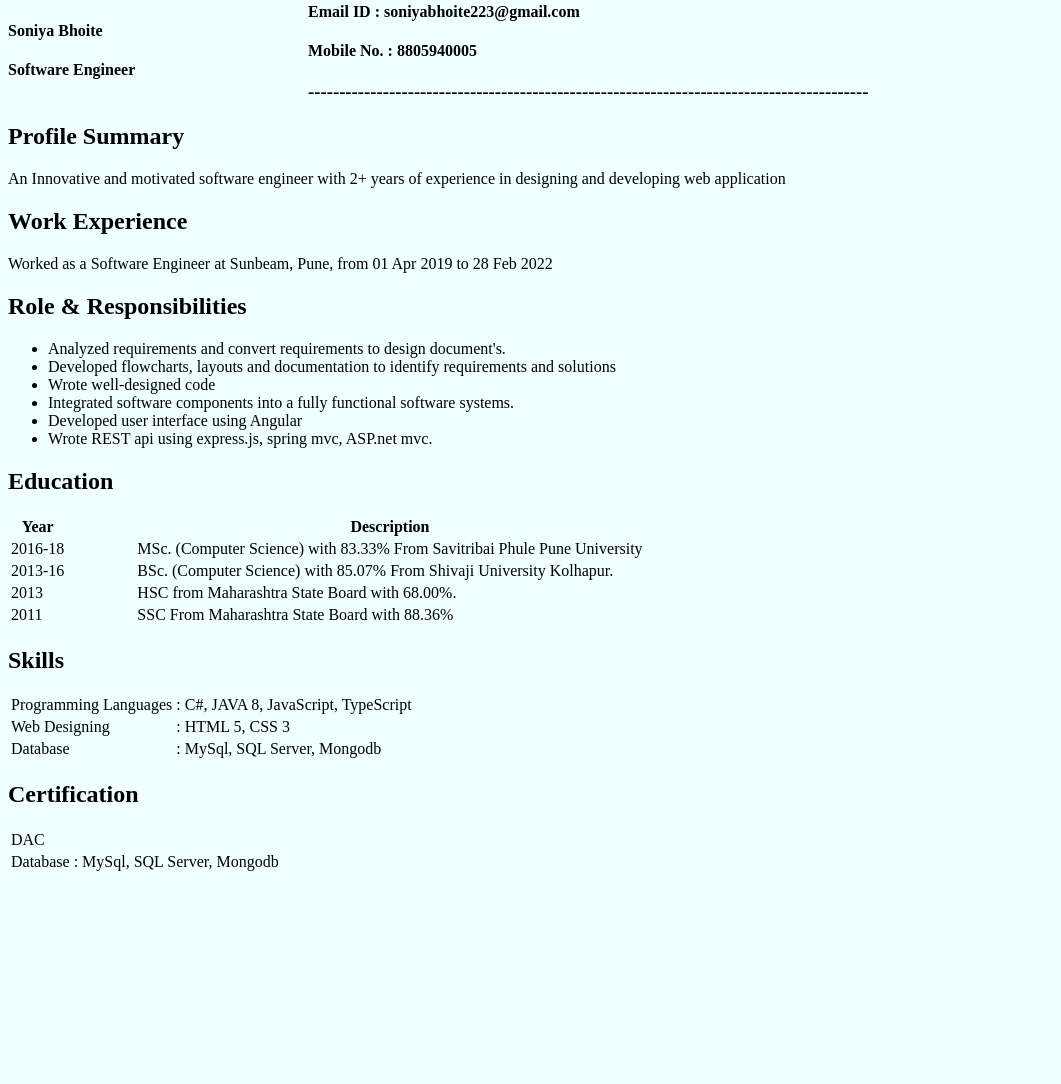
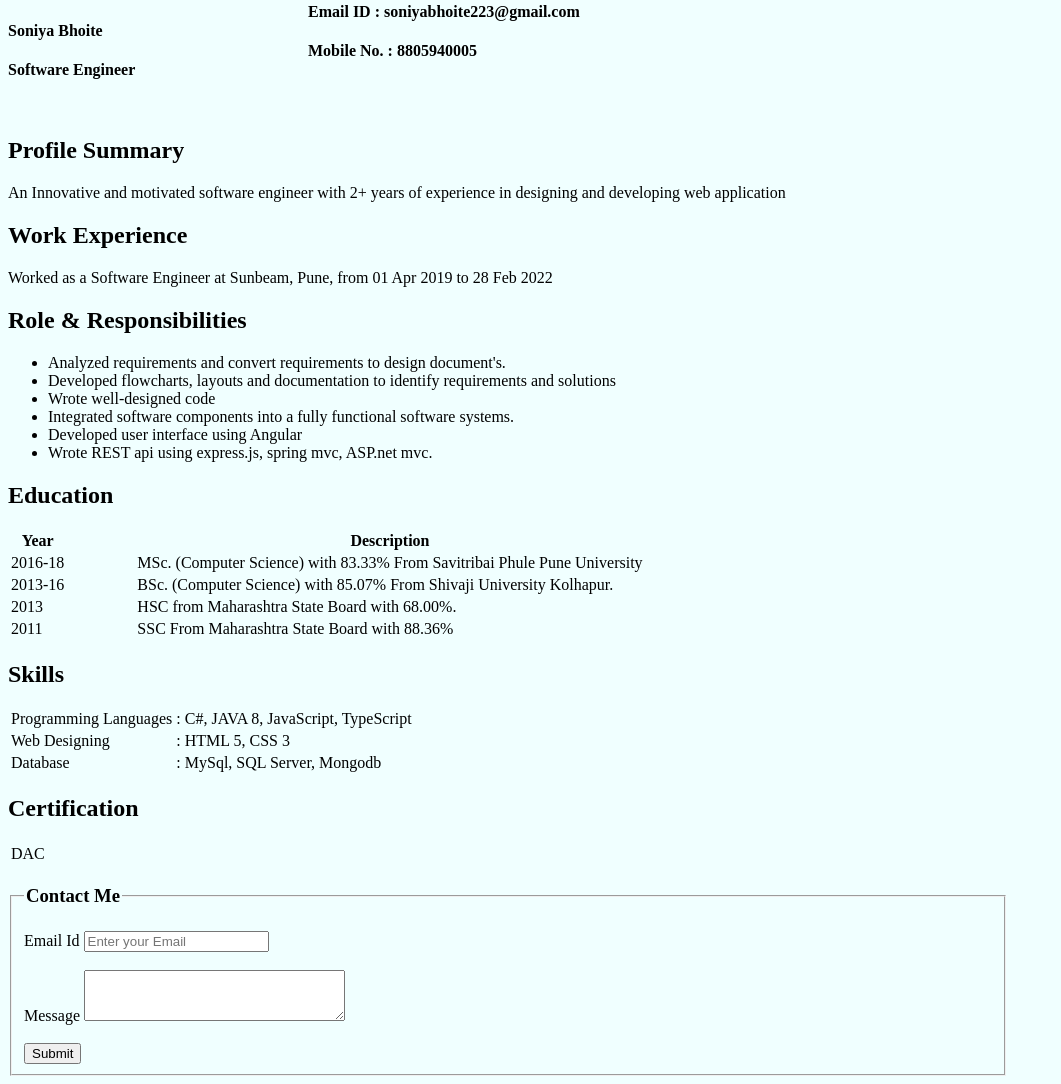
Before and after one commit to soniyabhoite/HTML_awdiz, a plain HTML site: page Day9/Resume_Assignment.html in a window 1280 px wide. Shown: the part 183-1267 px from the top of the page, without its empty margins (0-1061 px from the left). Before the commit the page ends 1065 px from the top, so only its background shows below. Drawn offline with Linux system fonts and the light colour scheme.

Commit message:
updated resume assignment

```diff
--- a/Day9/Resume_Assignment.html
+++ b/Day9/Resume_Assignment.html
@@ -63,7 +63,7 @@
                             <img src="./../Day3/email.png" height="40px" width="45px">
                             <h4>Email ID : soniyabhoite223@gmail.com</h4>
                             <h4>Mobile No. : 8805940005</h4>
-                         </div> <h3>------------------------------------------------------------------------------------------</h3>  </span>
+                         </div>   </span>
                     </div>
 
                 </header>
@@ -75,7 +75,8 @@
 
 
             <div id="information" style="padding-left: 0px;">
-
+               <br>
+               <br>
                 <h2>Profile Summary</h2>
                 <p>An Innovative and motivated software engineer with 2+ years of experience in designing
                     and developing web application</p>
@@ -127,10 +128,20 @@
                 <table >
 
                     <tr><td>DAC</td></tr>
-                    <tr><td>Database  </td><td>:</td><td>MySql, SQL Server, Mongodb</td></tr>
+
                 </table>
 
             </div>
+            <footer>
+                <fieldset>
+                    <legend><h3>Contact Me</h3></legend>
+                    <label for="">Email Id</label>
+                    <input type="text" placeholder="Enter your Email"><br><br>
+                    <label for="">Message</label>
+                    <textarea name="" id="" cols="30" rows="3"></textarea><br><br>
+                    <input type="submit" value="Submit">
+                </fieldset>
+            </footer>
 
 
     </div>
```
